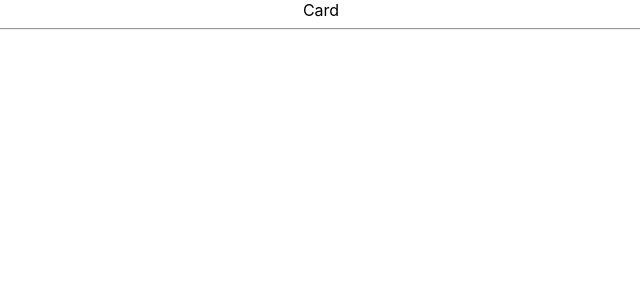
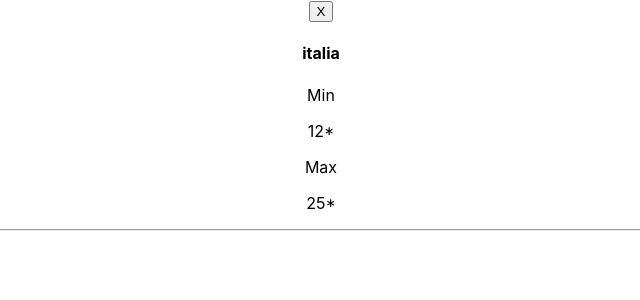
Before and after one commit to Cymbal-Axel/weather-app, a React (Create React App) app: page / in a window 1280 px wide. Shown: the top 300 px of the page, without its empty margins (319-959 px from the left). Built offline with nearby package versions, Linux system fonts and the light colour scheme.

Commit message:
pasando props a Card para ir armandola

```diff
--- a/src/App.js
+++ b/src/App.js
@@ -7,10 +7,11 @@ function App() {
     <div className="App">
       <div>
         <Card
-          max={'max'}
-          min={'min'}
-          name={'name'}
+          max={'25*'}
+          min={'12*'}
+          name={'italia'}
           img={'image'}
+          onClose={()=> alert('cerrar')}
         />
       </div>
       <hr />
--- a/src/components/Card.jsx
+++ b/src/components/Card.jsx
@@ -1,6 +1,15 @@
 import React from 'react';
 
 export default function Card(props){
-
-    return <div>Card</div>
+console.log(props)
+    return (<div>
+        <button onClick={props.onClose}>X</button>
+        <h4>{props.name}</h4>
+        <div>
+            <p>Min</p>
+            <p>{props.min}</p>
+            <p>Max</p>
+            <p>{props.max}</p>
+        </div>
+        </div>)
 }
```
